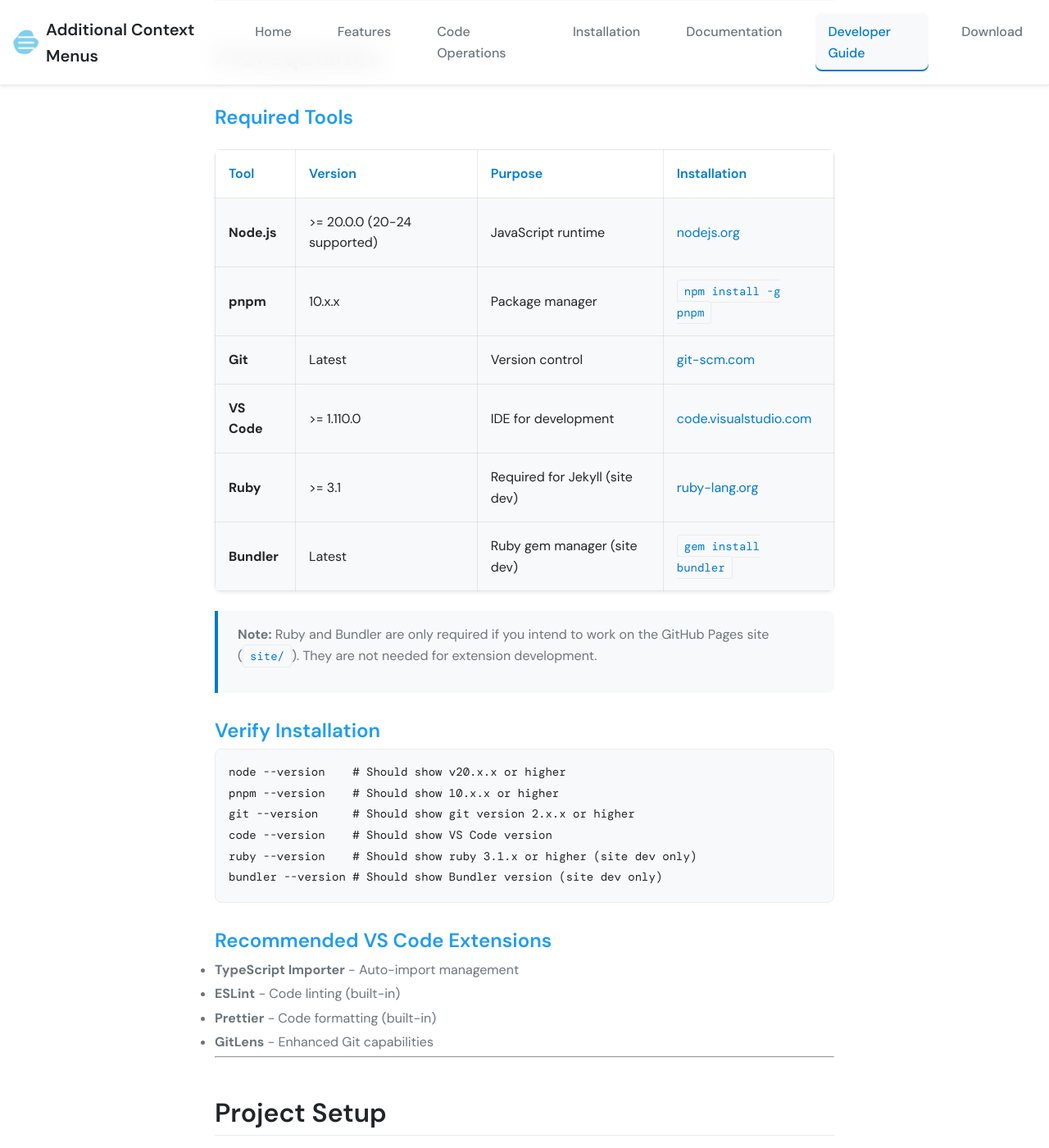
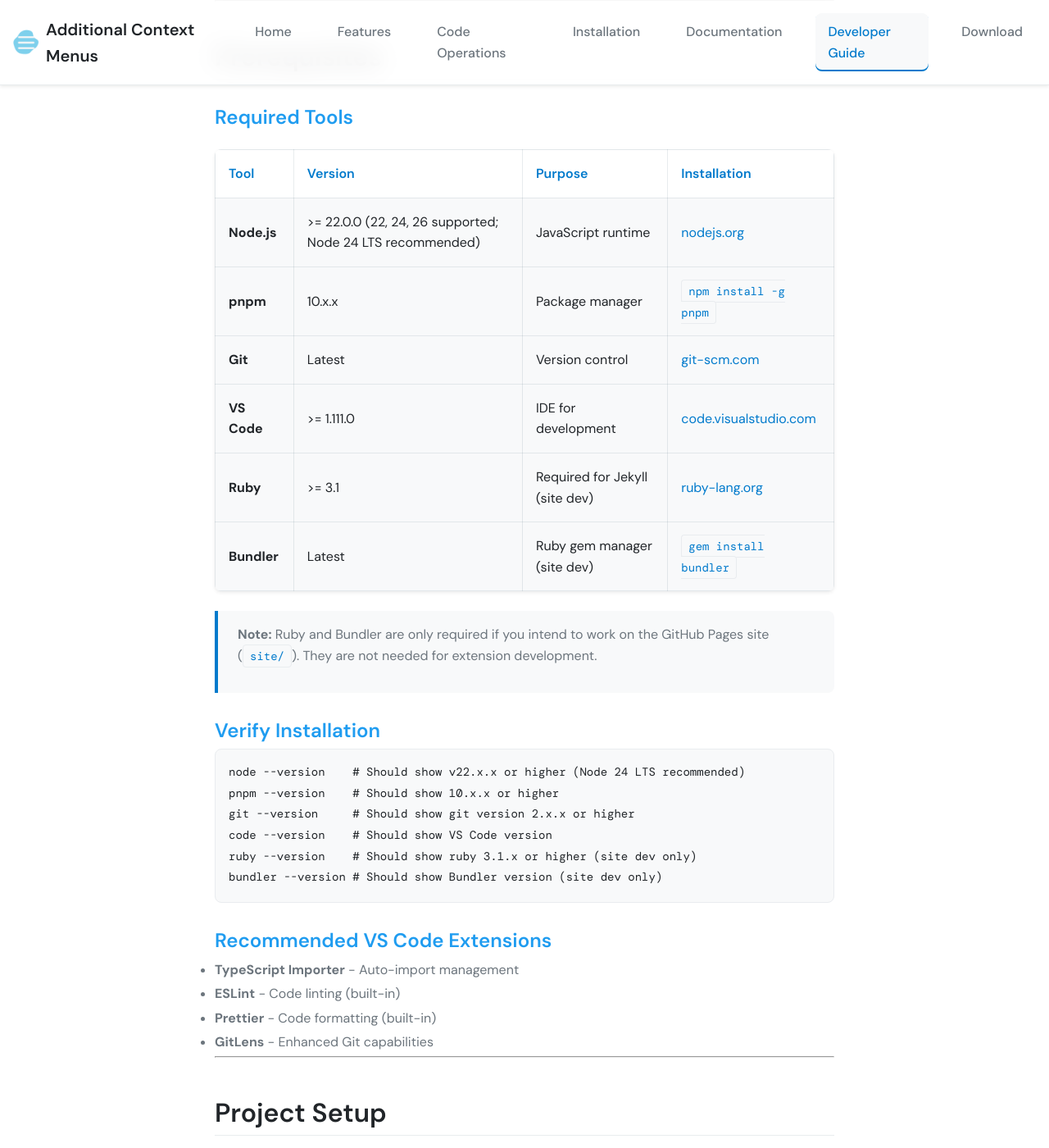
Before and after one commit to Vijay431/additional-contexts-menu, a Jekyll site: the page built from docs/developer.md, in a window 1280 px wide and 1400 px high, scrolled down 1222 px. Shown: the whole window at 82% size. Built offline with Jekyll 4.4.1, drawn with Linux system fonts in a browser that asks for light colours; some web fonts are replaced.

Commit message:
docs: sync Node 22+/VS Code 1.111+ version references across docs
Update all remaining Node.js and VS Code version strings to match the
new engine floors (Node >=22, VS Code >=1.111.0) across README,
CONTRIBUTING, developer guide, installation page, accessibility docs,
and the bug report issue template.

Co-Authored-By: Claude Sonnet 4.6 <noreply@anthropic.com>

````diff
--- a/docs/developer.md
+++ b/docs/developer.md
@@ -50,21 +50,21 @@ pnpm run watch
 
 ### Required Tools
 
-| Tool        | Version                     | Purpose                        | Installation                                             |
-| ----------- | --------------------------- | ------------------------------ | -------------------------------------------------------- |
-| **Node.js** | >= 20.0.0 (20-24 supported) | JavaScript runtime             | [nodejs.org](https://nodejs.org/)                        |
-| **pnpm**    | 10.x.x                      | Package manager                | `npm install -g pnpm`                                    |
-| **Git**     | Latest                      | Version control                | [git-scm.com](https://git-scm.com/)                      |
-| **VS Code** | >= 1.110.0                  | IDE for development            | [code.visualstudio.com](https://code.visualstudio.com/)  |
-| **Ruby**    | >= 3.1                      | Required for Jekyll (site dev) | [ruby-lang.org](https://www.ruby-lang.org/en/downloads/) |
-| **Bundler** | Latest                      | Ruby gem manager (site dev)    | `gem install bundler`                                    |
+| Tool        | Version                                                   | Purpose                        | Installation                                             |
+| ----------- | --------------------------------------------------------- | ------------------------------ | -------------------------------------------------------- |
+| **Node.js** | >= 22.0.0 (22, 24, 26 supported; Node 24 LTS recommended) | JavaScript runtime             | [nodejs.org](https://nodejs.org/)                        |
+| **pnpm**    | 10.x.x                                                    | Package manager                | `npm install -g pnpm`                                    |
+| **Git**     | Latest                                                    | Version control                | [git-scm.com](https://git-scm.com/)                      |
+| **VS Code** | >= 1.111.0                                                | IDE for development            | [code.visualstudio.com](https://code.visualstudio.com/)  |
+| **Ruby**    | >= 3.1                                                    | Required for Jekyll (site dev) | [ruby-lang.org](https://www.ruby-lang.org/en/downloads/) |
+| **Bundler** | Latest                                                    | Ruby gem manager (site dev)    | `gem install bundler`                                    |
 
 > **Note:** Ruby and Bundler are only required if you intend to work on the GitHub Pages site (`site/`). They are not needed for extension development.
 
 ### Verify Installation
 
 ```bash
-node --version    # Should show v20.x.x or higher
+node --version    # Should show v22.x.x or higher (Node 24 LTS recommended)
 pnpm --version    # Should show 10.x.x or higher
 git --version     # Should show git version 2.x.x or higher
 code --version    # Should show VS Code version
````
Also changed, not shown: CONTRIBUTING.md (+3 -3 lines), docs/accessibility.md (+1 -1 lines), docs/installation.md (+2 -2 lines), .github/ISSUE_TEMPLATE/bug_report.yml, README.md.
